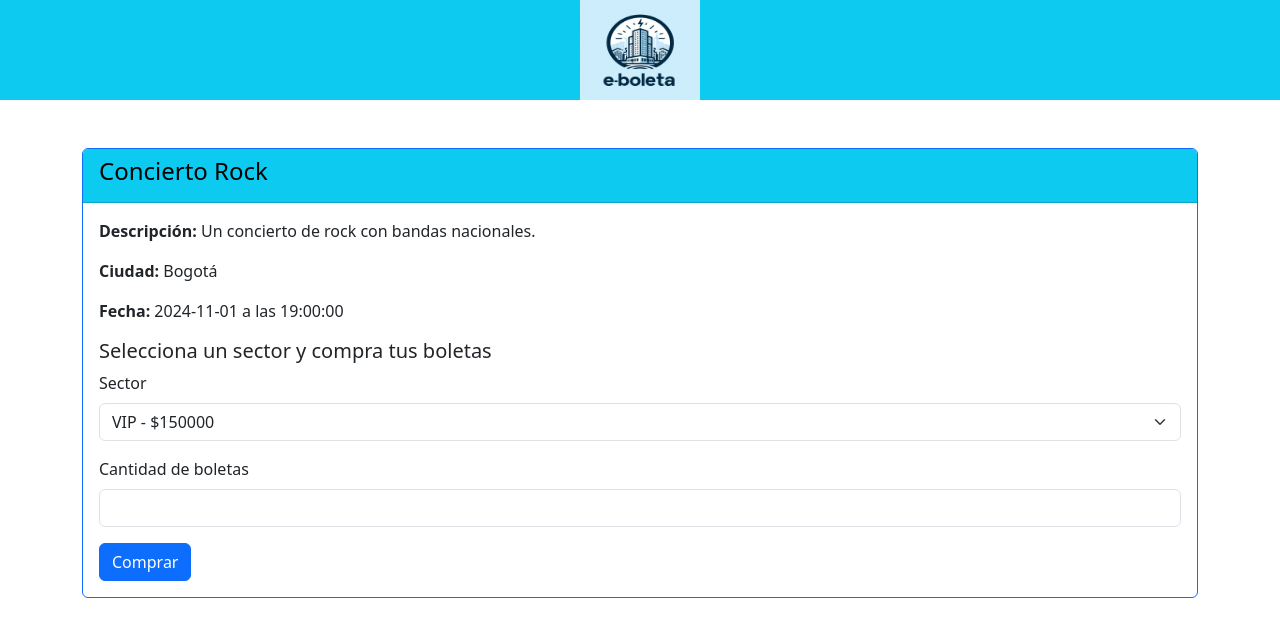
After one commit to Turriagojuan/E-boleta, a PHP site: page /detalleEvento.php?idEvento=1 in a window 1280 px wide. The commit adds this page. Shown: the top 637 px of the page. Run offline with PHP 8.4, Linux system fonts and the light colour scheme; data comes from the database, SQL or seed files in the repository.

Commit message:
Se muestran detalles de cada evento

```diff
--- /dev/null
+++ b/detalleEvento.php
@@ -0,0 +1,70 @@
+<?php
+require ("logica/Evento.php");
+require ("logica/Sector.php");
+
+// Obtener el idEvento de la URL
+$idEvento = $_GET['idEvento'];
+
+// Consultar el evento seleccionado
+$evento = new Evento($idEvento);
+$evento->consultar();
+
+// Consultar los sectores disponibles para el evento
+$sector = new Sector();
+$sectores = $sector->consultarPorEvento($idEvento);
+?>
+
+<!DOCTYPE html>
+<html lang="es">
+
+<head>
+    <link href="https://cdn.jsdelivr.net/npm/bootstrap@5.3.3/dist/css/bootstrap.min.css" rel="stylesheet">
+    <script src="https://cdn.jsdelivr.net/npm/bootstrap@5.3.3/dist/js/bootstrap.bundle.min.js"></script>
+    <meta charset="UTF-8">
+    <meta name="viewport" content="width=device-width, initial-scale=1.0">
+    <title>Detalle del Evento</title>
+</head>
+
+<body>
+    <?php include("encabezado.php"); ?>
+
+    <div class="container mt-5">
+        <div class="row mb-3">
+            <div class="col">
+                <div class="card border-primary">
+                    <div class="card-header text-bg-info">
+                        <h4><?php echo $evento->getNombre(); ?></h4>
+                    </div>
+                    <div class="card-body">
+                        <p><strong>Descripción:</strong> <?php echo $evento->getDescripcion(); ?></p>
+                        <p><strong>Ciudad:</strong> <?php echo $evento->getCiudad(); ?></p>
+                        <p><strong>Fecha:</strong> <?php echo $evento->getFecha(); ?> a las <?php echo $evento->getHora(); ?></p>
+                        <h5>Selecciona un sector y compra tus boletas</h5>
+
+                        <form action="comprarBoletas.php" method="POST">
+                            <input type="hidden" name="idEvento" value="<?php echo $idEvento; ?>" />
+                            <div class="mb-3">
+                                <label for="sector" class="form-label">Sector</label>
+                                <select name="idSector" id="sector" class="form-select" required>
+                                    <?php foreach ($sectores as $sectorActual) { ?>
+                                        <option value="<?php echo $sectorActual->getIdSector(); ?>">
+                                            <?php echo $sectorActual->getNombre(); ?> - $<?php echo $sectorActual->getPrecio(); ?>
+                                        </option>
+                                    <?php } ?>
+                                </select>
+                            </div>
+                            <div class="mb-3">
+                                <label for="cantidad" class="form-label">Cantidad de boletas</label>
+                                <input type="number" name="cantidad" id="cantidad" class="form-control" min="1" required>
+                            </div>
+                            <button type="submit" class="btn btn-primary">Comprar</button>
+                        </form>
+                    </div>
+                </div>
+            </div>
+        </div>
+    </div>
+
+</body>
+
+</html>
--- a/index.php
+++ b/index.php
@@ -73,9 +73,9 @@ require ("logica/Categoria.php");
                             echo "<div class='card text-bg-light'>";
                             echo "<div class='card-body'>";
                             echo "<div class='text-center'><img src='https://icons.iconarchive.com/icons/icons8/ios7/256/Time-And-Date-Meeting-icon.png' width='70%' /></div>";
-                            echo "<a href='#'>" . $eventoActual->getNombre() . "</a><br>";
-                            echo "Descripcion: " . $eventoActual->getDescripcion() . "<br>";
+                            echo "<a href='detalleEvento.php?idEvento=" . $eventoActual->getIdEvento() . "'>" . $eventoActual->getNombre() . "</a><br>";
                             echo "Ciudad: " . $eventoActual->getCiudad() . "<br>";
+                            echo "Fecha: " . $eventoActual->getFecha() . "<br>";
                             echo "Categoria: " . $eventoActual->getCategoria()->getNombre() . "<br>";
                             echo "</div>";
                             echo "</div>";
--- a/logica/Evento.php
+++ b/logica/Evento.php
@@ -137,4 +137,23 @@ class Evento
         $conexion -> cerrarConexion();
         return $eventos;
     }
+
+    // Método para consultar un evento por idEvento
+    public function consultar(){
+        $conexion = new Conexion();
+        $conexion->abrirConexion();
+        $eventoDAO = new EventoDAO($this->idEvento);
+        $conexion->ejecutarConsulta($eventoDAO->consultarPorId());
+        $registro = $conexion->siguienteRegistro();
+        if ($registro != null) {
+            $this->nombre = $registro[1];
+            $this->aforo = $registro[2];
+            $this->ciudad = $registro[3];
+            $this->direccion = $registro[4];
+            $this->fecha = $registro[5];
+            $this->hora = $registro[6];
+            $this->descripcion = $registro[7];
+        }
+        $conexion->cerrarConexion();
+    }
 }
--- a/logica/Sector.php
+++ b/logica/Sector.php
@@ -1,5 +1,6 @@
 <?php
-
+require_once("./persistencia/Conexion.php");
+require_once("./persistencia/SectorDAO.php");
 class Sector{
     private $idSector;
     private $nombre;
@@ -41,4 +42,19 @@ class Sector{
         $this -> precio = $precio;
         $this -> cantidad = $cantidad;
        }
+
+    // Método para consultar sectores por evento
+    public function consultarPorEvento($idEvento){
+        $sectores = array();
+        $conexion = new Conexion();
+        $conexion->abrirConexion();
+        $sectorDAO = new SectorDAO();
+        $conexion->ejecutarConsulta($sectorDAO->consultarPorEvento($idEvento));
+        while ($registro = $conexion->siguienteRegistro()) {
+            $sector = new Sector($registro[0], $registro[1], $registro[2], $registro[3]);
+            array_push($sectores, $sector);
+        }
+        $conexion->cerrarConexion();
+        return $sectores;
+    }
 }
--- a/persistencia/EventoDAO.php
+++ b/persistencia/EventoDAO.php
@@ -29,4 +29,9 @@ class EventoDAO
                 from Evento";
     }
 
+    // Método para consultar un evento por su ID
+    public function consultarPorId(){
+        return "SELECT idEvento, nombre, aforo, ciudad, direccion, fecha, hora, descripcion, Tipo_evento_idCategoria FROM Evento WHERE idEvento = " . $this->idEvento;
+    }
+
 }
--- a/persistencia/SectorDAO.php
+++ b/persistencia/SectorDAO.php
@@ -0,0 +1,12 @@
+<?php
+
+class SectorDAO
+{
+    // Método para consultar sectores por evento
+    public function consultarPorEvento($idEvento){
+        return "SELECT s.idSector, s.nombre, s.precio, se.cantidad
+                FROM Sector s
+                INNER JOIN sector_evento se ON s.idSector = se.Sector_idSector
+                WHERE se.Evento_idEvento = " . $idEvento;
+    }
+}
```
